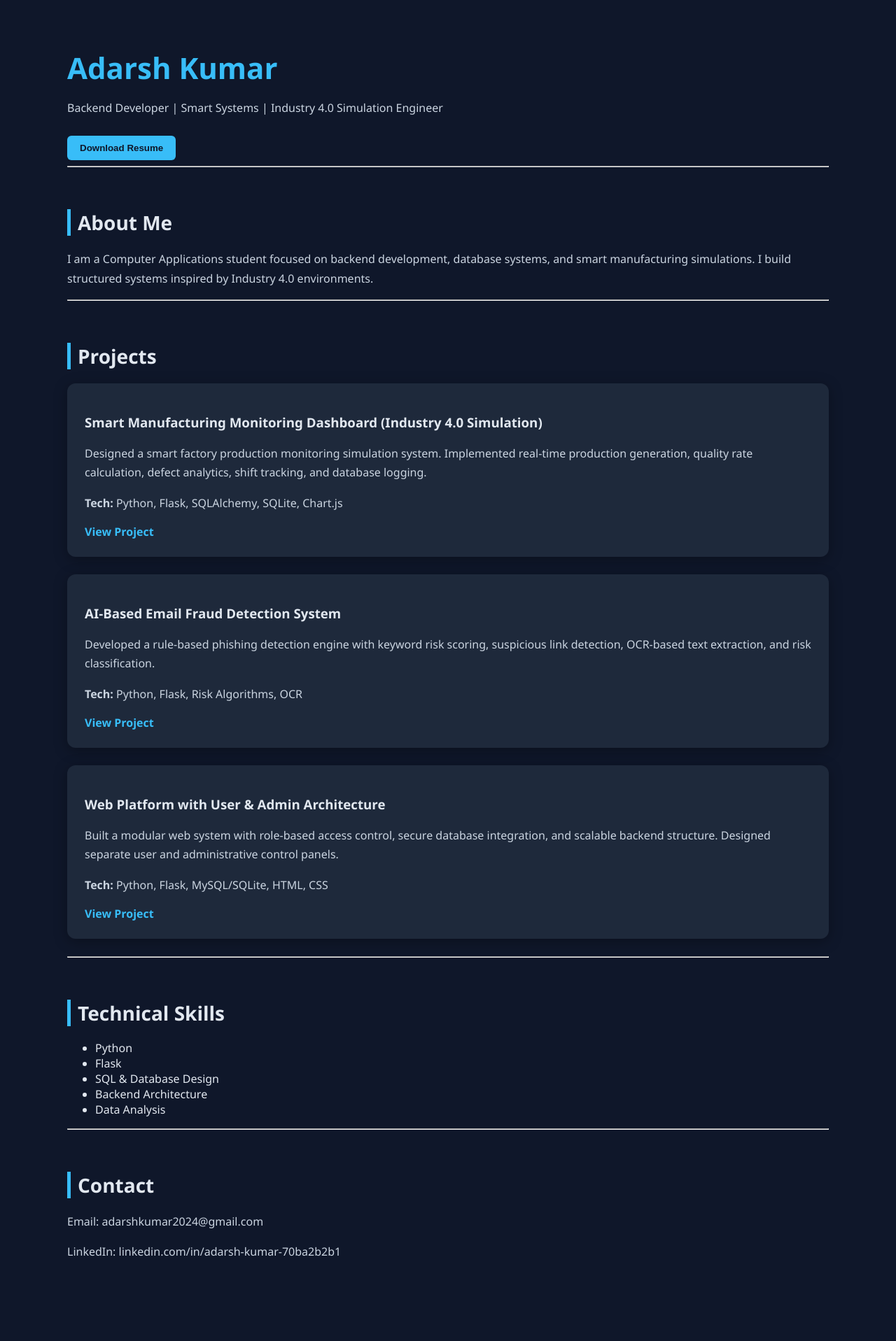
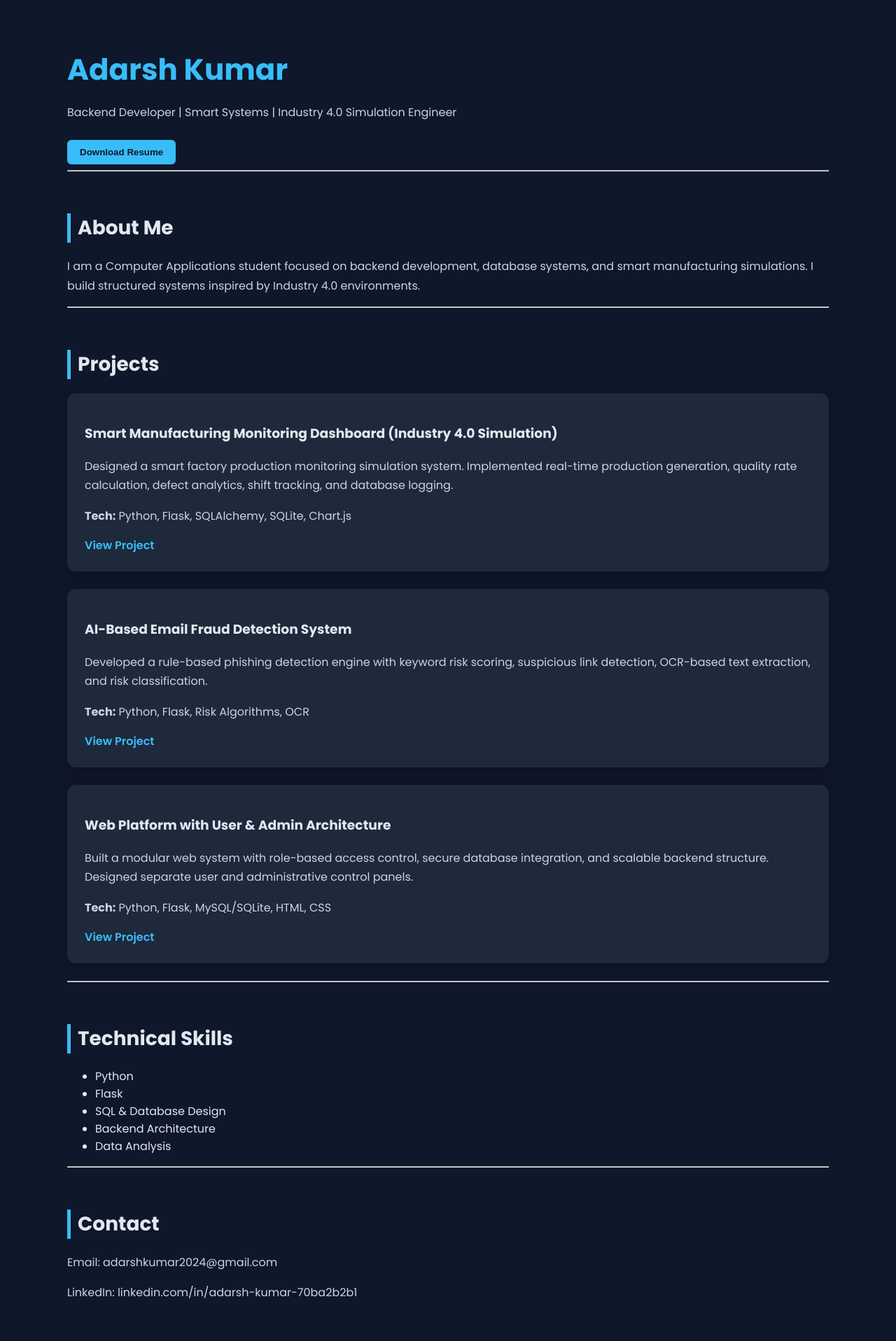
Before and after one commit to blackdevil-01/adarsh-portfolio, a Flask app: page / in a window 1280 px wide. Shown: the whole page at 70% size. Before the commit the page ends 1796 px from the top, so only its background shows below. Run offline with Flask 3, Linux system fonts and the light colour scheme.

Commit message:
Change font-family from Segoe UI to Poppins

```diff
--- a/static/style.css
+++ b/static/style.css
@@ -1,6 +1,6 @@
 body {
     margin: 0;
-    font-family: 'Segoe UI', sans-serif;
+    font-family: 'Poppins', sans-serif;
     background-color: #0f172a;
     color: #e2e8f0;
 }
```
